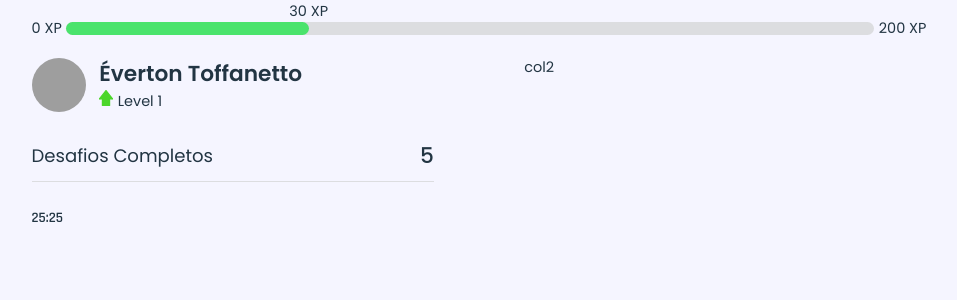
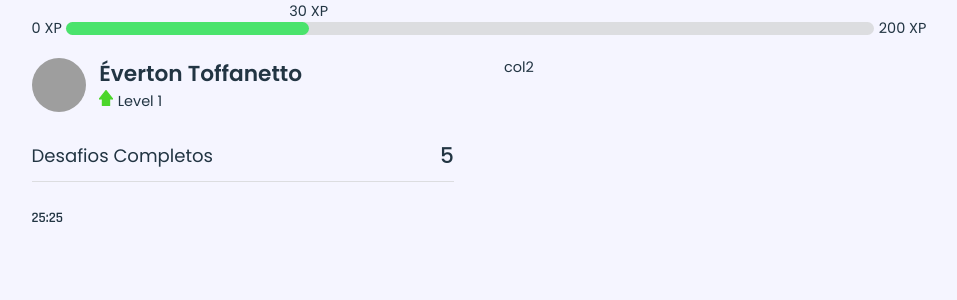
Before and after one commit to everton-dgn/pomodoro-react, a React (Create React App) app: page / in a window 1280 px wide. Shown: the top 300 px of the page, without its empty margins (161-1118 px from the left). Built offline with nearby package versions, Linux system fonts and the light colour scheme; grey boxes are pictures that could not be loaded.

Commit message:
:art: ajuste de espaçamento css

```diff
--- a/src/styles/index.ts
+++ b/src/styles/index.ts
@@ -4,7 +4,7 @@ export const ContainerGrid = styled.div`
   display: grid;
   grid-template-columns: repeat(
     auto-fit,
-    minmax(clamp(26rem, 20rem + 24vw, 24rem), 1fr)
+    minmax(clamp(30rem, 20rem + 27vw, 26rem), 1fr)
   );
-  grid-gap: 2rem 10rem;
+  grid-gap: 2rem calc(2rem + 2.5vw);
 `
```
